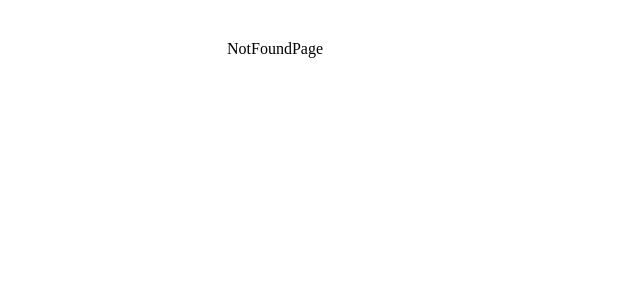
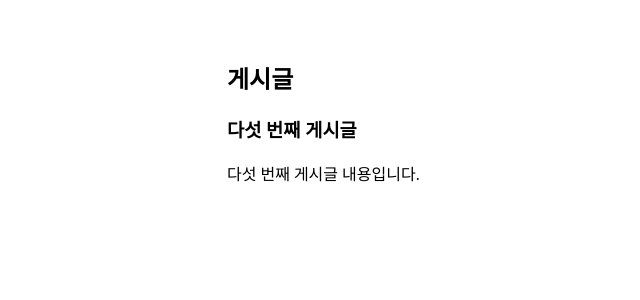
Before and after one commit to soulchicken/board, a React (Create React App) app: page / in a window 1280 px wide. Both pictures are taken after a click on the item "첫 번째 게시글". Shown: the top 300 px of the page, without its empty margins (113-753 px from the left). Built offline with nearby package versions, Linux system fonts and the light colour scheme; no server answers.

Commit message:
Feat: 게시글 상세보기 페이지 구현

```diff
--- a/src/App.js
+++ b/src/App.js
@@ -4,6 +4,7 @@ import MainPage from './pages/MainPage';
 import NotFoundPage from './pages/NotFoundPage';
 import LoginPage from './pages/LoginPage';
 import SignupPage from './pages/SignupPage';
+import PostDetail from './pages/PostDetail';
 
 function App() {
   return (
@@ -12,6 +13,7 @@ function App() {
       <Routes>
         {/* 다른 경로에 대한 라우트 설정 */}
         <Route path="/" element={<MainPage />} />
+        <Route path="/posts/:postId" element={<PostDetail />} />
         <Route path="/login" element={<LoginPage />} />
         <Route path="/signup" element={<SignupPage />} />
         <Route path="/*" element={<NotFoundPage />} />
--- /dev/null
+++ b/src/pages/PostDetail.jsx
@@ -0,0 +1,35 @@
+
+// Post.js
+import React, { useState, useEffect } from 'react';
+import { useParams } from 'react-router-dom';
+import axios from 'axios';
+
+const PostDetail = () => {
+  let { postId } = useParams();
+
+  const [post, setPost] = useState({ id: 5,
+    title: '다섯 번째 게시글',
+    content: '다섯 번째 게시글 내용입니다.'});
+
+  useEffect(() => {
+    fetchPosts();
+  }, []);
+
+  const fetchPosts = async () => {
+    try {
+      const response = await axios.get(`/api/posts/${postId}`);
+      setPost(response.data);
+    } catch (error) {
+      console.error('Error:', error);
+    }
+  };
+  return (
+    <div>
+      <h2>게시글</h2>
+      <h3>{post.title}</h3>
+      <p>{post.content}</p>
+    </div>
+  );
+};
+
+export default PostDetail;
```
